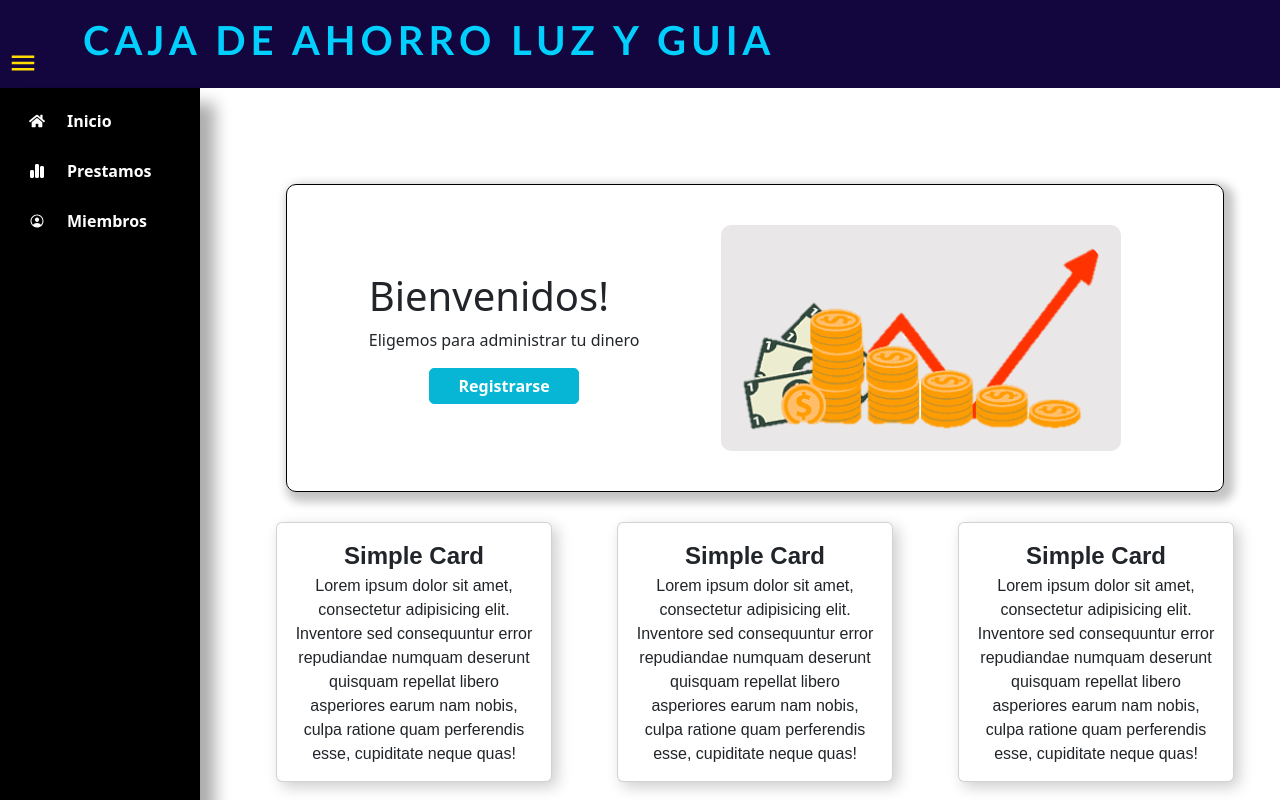
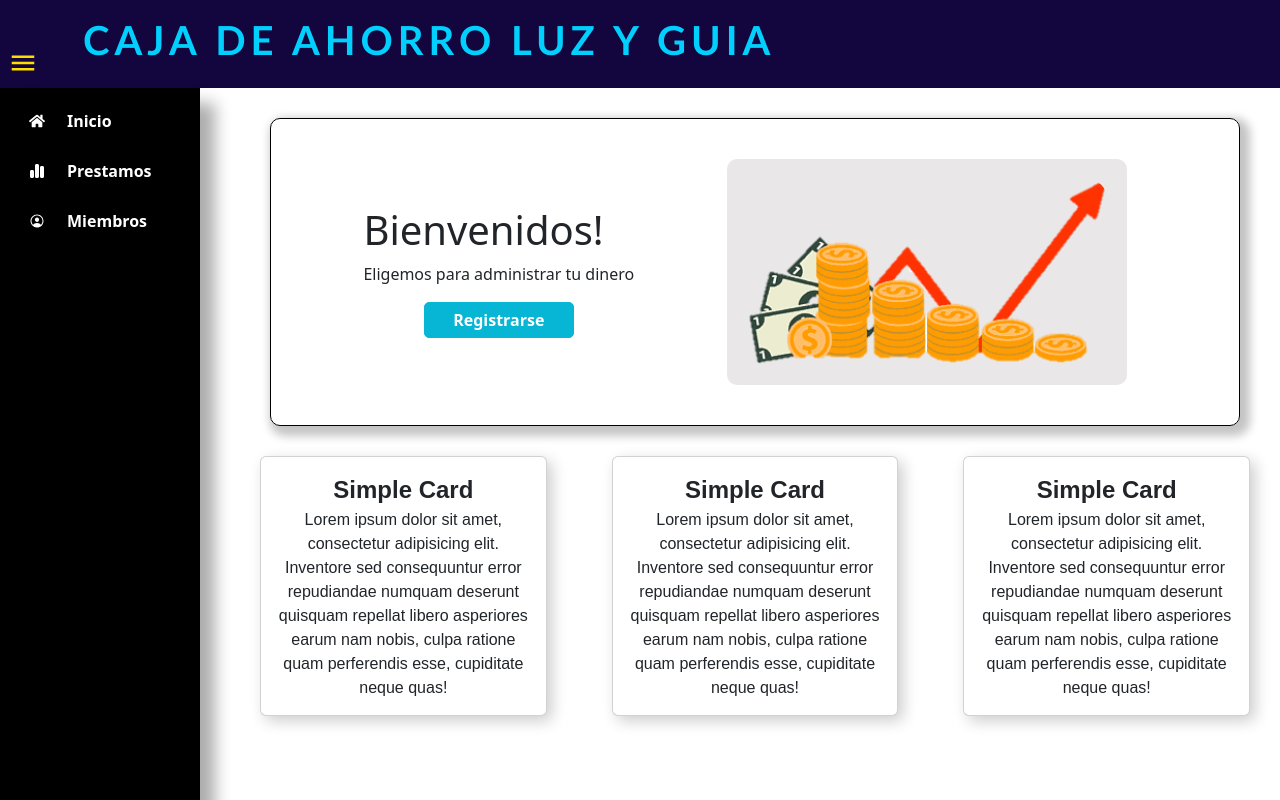
Before and after one commit to allanDev9/TidyTask, a React (Vite) app: page / in a window 1280 px wide. Built offline with nearby package versions, Linux system fonts and the light colour scheme; a web font is replaced by a local one.

Commit message:
ajuste card-principal of page-home

```diff
--- a/src/App.scss
+++ b/src/App.scss
@@ -25,13 +25,15 @@ body {
   padding: 0; /* Eliminar padding */
 }
 .content{
-  flex: 1;
-  height: calc(100vh - 88px);
-  margin: 0;
-  padding: 16px;
-  overflow-y: auto;
-  overflow-x: hidden;
-  box-sizing: border-box;
+  width:  100%;
+  height: calc(100vh - 88px); /* Ajustar altura relativa al viewport menos la barra de navegación */
+  overflow-y: auto; /* Habilitar scroll vertical */
+  overflow-x: hidden; /* Evitar scroll horizontal */
+  margin: 0; /* Eliminar márgenes */
+  padding: 0; /* Eliminar paddings */
+  position: relative; /* Asegura que no se solapen elementos */
+  top: -50px; /* Posición inicial en la parte superior */
+  margin-left: 0%;
 }
 
 .sidebar {
```
